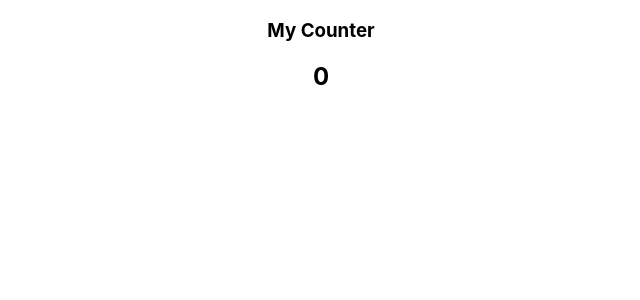
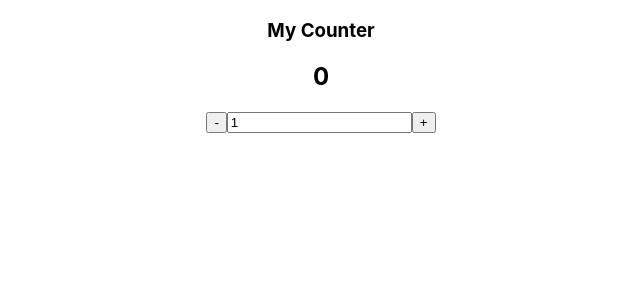
Before and after one commit to RazzBerryMand/react-testing-library-practise, a React (Create React App) app: page / in a window 1280 px wide. Shown: the top 300 px of the page, without its empty margins (319-959 px from the left). Built offline with nearby package versions, Linux system fonts and the light colour scheme.

Commit message:
all tests passing

```diff
--- a/src/Counter/Counter.jsx
+++ b/src/Counter/Counter.jsx
@@ -1,12 +1,16 @@
-import React, { useState } from 'react';
+import React, { useState } from "react";
 
 function Counter() {
-const [counterValue, setCounterValue] = useState(0);
-
+  const [counterValue, setCounterValue] = useState(0);
+  const [inputValue, setInputValue] = useState(1);
+;
   return (
     <div>
-    <h3 data-testid="header">My Counter</h3>
-    <h2 data-testid="counter">{counterValue}</h2>
+      <h3 data-testid="header">My Counter</h3>
+      <h2 data-testid="counter">{counterValue}</h2>
+      <button data-testid="subtract-btn">-</button>
+      <input data-testid="input" type="number" value={inputValue} />
+      <button data-testid="add-btn">+</button>
     </div>
   );
 }
```
